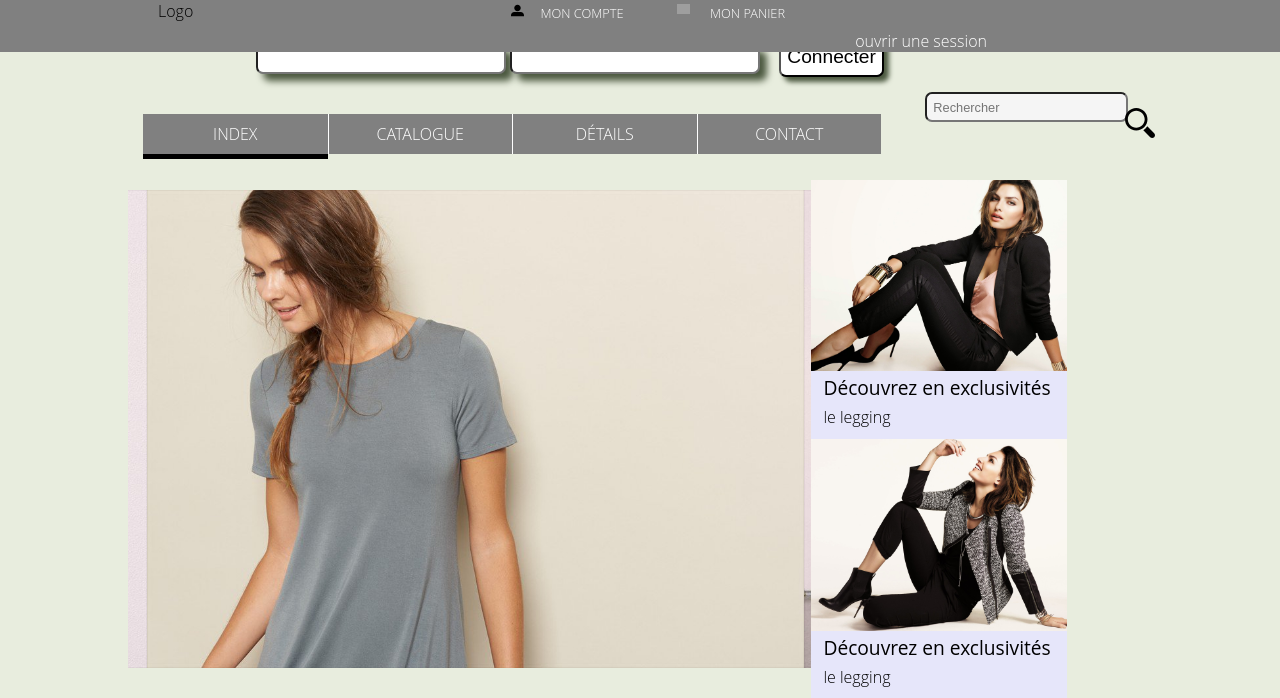
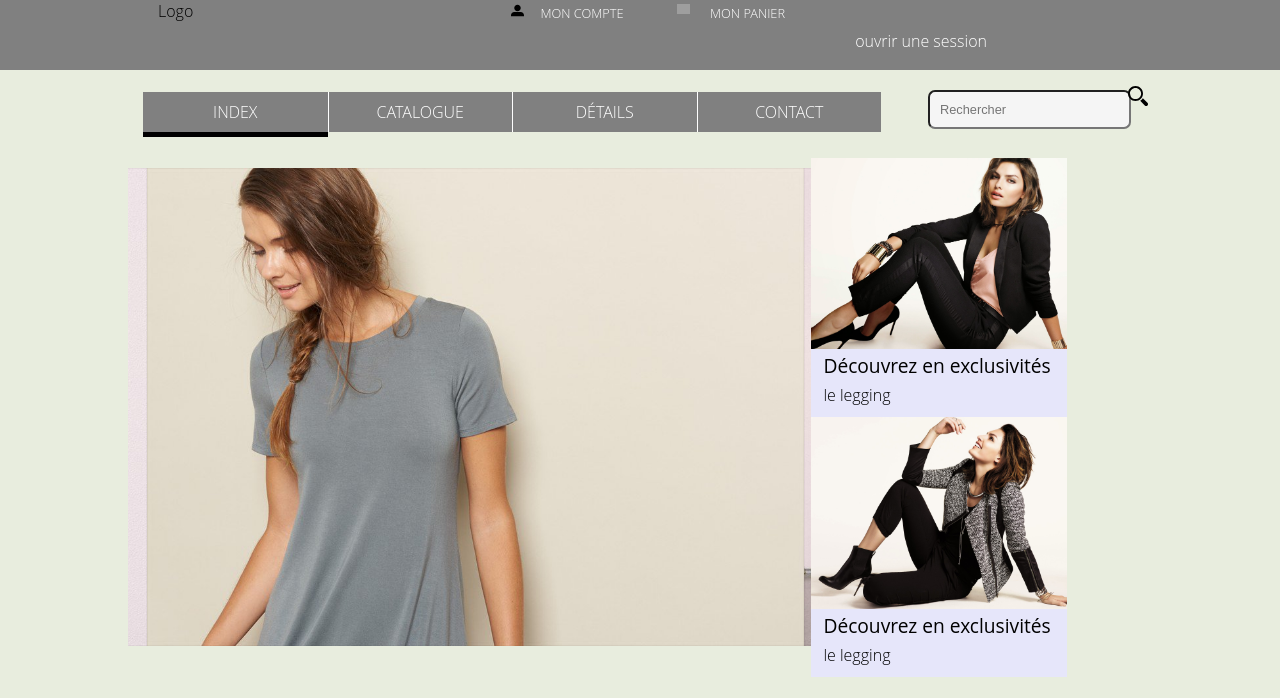
Before and after one commit to myetf/ismahen_yassine, a PHP site: page /index.php in a window 1280 px wide. Shown: the top 698 px of the page. Run offline with PHP 8.4, Linux system fonts and the light colour scheme; data that the repository does not hold is empty; some libraries are stand-ins or nearby versions; grey boxes are pictures that could not be loaded.

Commit message:
css menu et sous menu

```diff
--- a/style/main.css
+++ b/style/main.css
@@ -85,10 +85,8 @@ p{
 
 #sub_menu{
     background-color: gray;
-    position: fixed;
-    top: 0;
+    height: 70px;
     width: 100%;
-    z-index: 1001;
 }
 
 #sub_menu .user, .panier, .search{
@@ -103,10 +101,11 @@ input[type="search"] {
     min-height: 30px;
     color: #999;
     font-size: 0.8rem;
-    padding-left: 3%;
+    padding: 10px;
     border-radius: 7px 7px 7px 7px;
     position: relative;
-    margin-left: 2%;
+    margin-left: 5%;
+    margin-top: 20px;
 }
 form#search_mini_form {
     width: 100%;
@@ -114,8 +113,8 @@ form#search_mini_form {
 img[alt=loupe]{
     font-size: 2rem;
     position: absolute;
-    width: 60px;
-    height: 60px;
+    width: 50px;
+    height: 50px;
     margin: 0.1% 0 0 -1.4%;
 
 }
--- a/views/page_head.php
+++ b/views/page_head.php
@@ -16,7 +16,3 @@
 <script src="script/lightbox.js"></script>
 <script src="script/remodal.js"></script>
 <body>
-<h4><?php echo is_logged_in() ? 'Déconnexion' : 'Connexion'; ?></h4>
-<?php
-require 'views/login_out_form.php';
-?>
```
